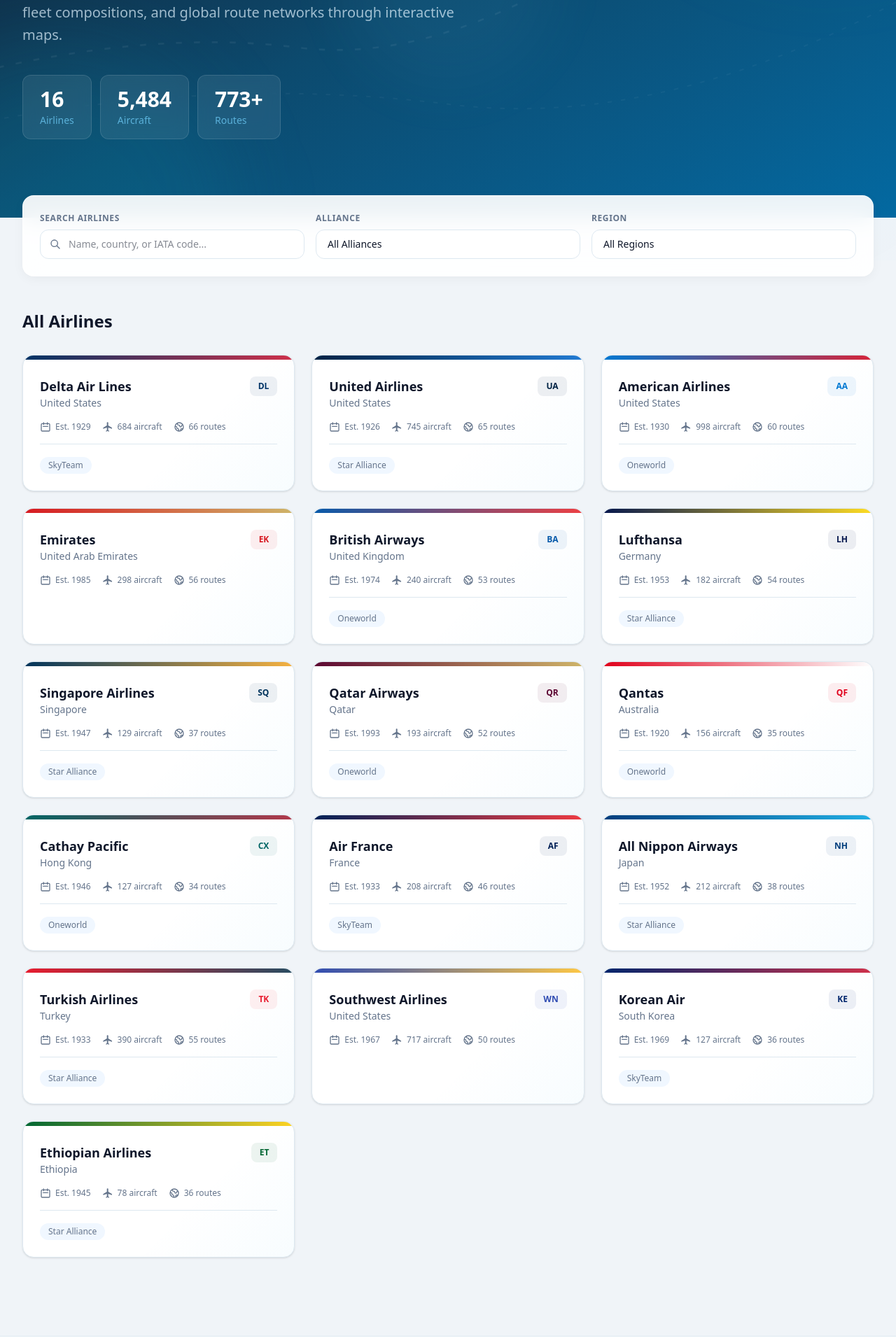
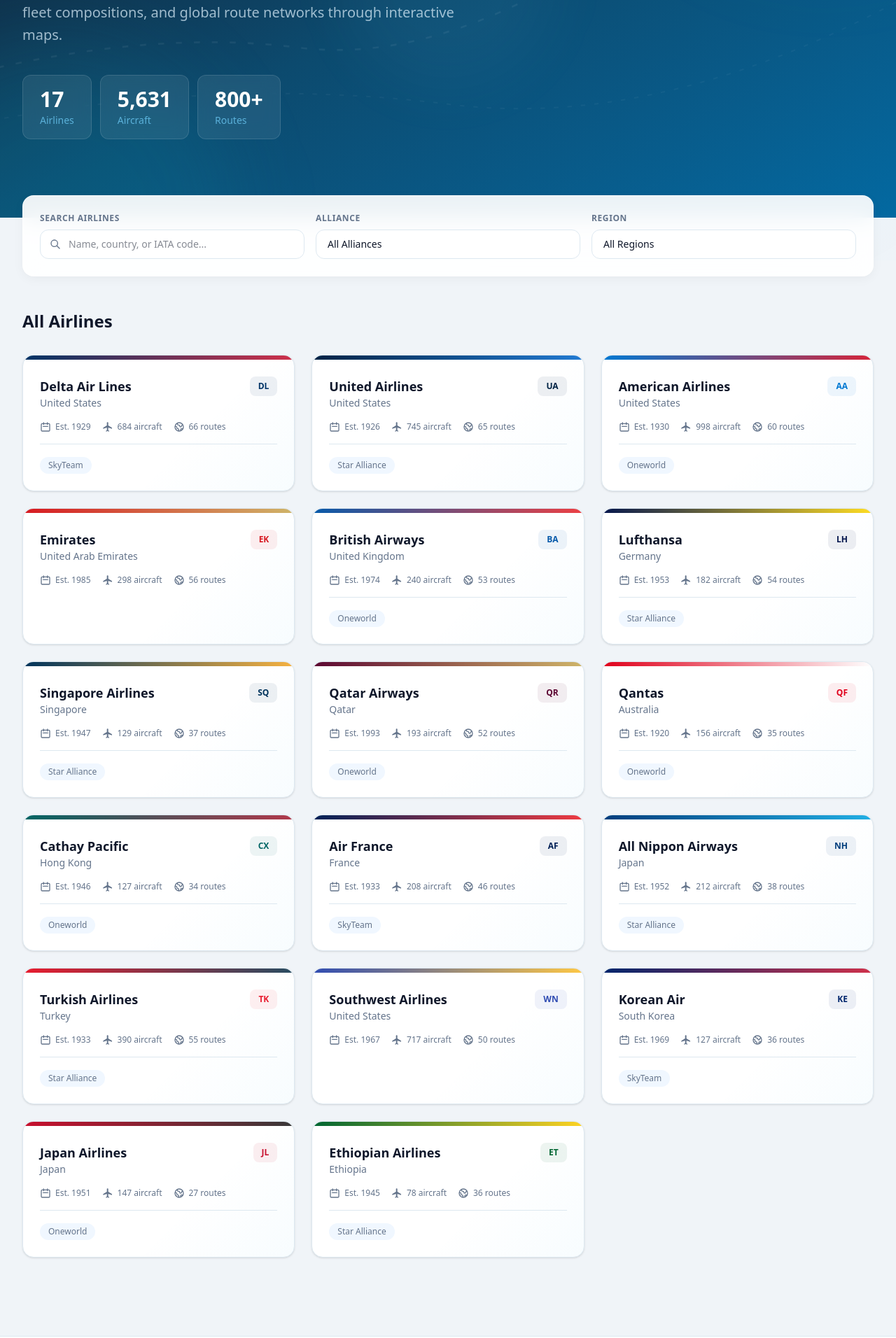
Before and after one commit to nwadhwani-create/random-project-1, a Next.js app in the folder airline-encyclopedia/: page / in a window 1280 px wide. Shown: the part 428-2340 px from the top of the page at 70% size. Built offline with nearby package versions, Linux system fonts and the light colour scheme.

Commit message:
Add Japan Airlines entry to airline encyclopedia
Co-authored-by: nwadhwani-create <nwadhwani-create@users.noreply.github.com>

```diff
--- a/airline-encyclopedia/src/data/airlines.ts
+++ b/airline-encyclopedia/src/data/airlines.ts
@@ -566,6 +566,38 @@ export const airlines: Airline[] = [
     ],
   },
   {
+    slug: "japan-airlines",
+    name: "Japan Airlines",
+    iataCode: "JL",
+    icaoCode: "JAL",
+    country: "Japan",
+    founded: 1951,
+    headquarters: "Tokyo, Japan",
+    alliance: "Oneworld",
+    logoColor: "#C8102E",
+    accentColor: "#1A1A1A",
+    history: `Japan Airlines (JAL) was established on August 1, 1951, and began operations in October 1951 as Japan's first post-war international carrier. The airline was founded as a government-backed company to help rebuild Japan's global air links and rapidly expanded domestic and regional services during the 1950s. JAL's first international flight took place in 1954 on the Tokyo-Honolulu-San Francisco route.\n\nFor decades, JAL served as Japan's flag carrier and became one of Asia's most recognized full-service airlines. The carrier introduced jet aircraft in the 1960s, expanded long-haul operations to North America and Europe, and built Tokyo into one of the world's major aviation gateways. Through the 1980s and 1990s, JAL grew into one of the largest international airlines in the world.\n\nThe airline faced significant financial pressure following the global financial crisis and entered bankruptcy proceedings in 2010, in one of Japan's largest corporate restructurings. Under major reforms, JAL improved profitability, modernized operations, and successfully relisted on the Tokyo Stock Exchange in 2012.\n\nToday, Japan Airlines operates an extensive network across Asia, North America, Europe, and Oceania from its dual Tokyo hubs at Haneda and Narita. The airline is known for high service standards, operational reliability, and continued investment in new-generation aircraft such as the Airbus A350 and Boeing 787.`,
+    fleet: [
+      { model: "A350-1000", manufacturer: "Airbus", count: 6, passengers: "239 (4-class)", range: "8,700 nmi", imageUrl: "https://upload.wikimedia.org/wikipedia/commons/thumb/6/62/Japan_Airlines_Airbus_A350-1041_%28JA01WJ%29_at_Haneda_Airport.jpg/1280px-Japan_Airlines_Airbus_A350-1041_%28JA01WJ%29_at_Haneda_Airport.jpg", imageAlt: "Japan Airlines A350-1000", description: "JAL's flagship long-haul aircraft with the latest first and business class suites." },
+      { model: "A350-900", manufacturer: "Airbus", count: 18, passengers: "369 (2-class)", range: "8,100 nmi", imageUrl: "https://upload.wikimedia.org/wikipedia/commons/thumb/3/36/Japan_Airlines_Airbus_A350-941_%28JA03XJ%29_at_Haneda_Airport.jpg/1280px-Japan_Airlines_Airbus_A350-941_%28JA03XJ%29_at_Haneda_Airport.jpg", imageAlt: "Japan Airlines A350-900", description: "Modern widebody used on high-demand domestic trunk and selected international routes." },
+      { model: "B787-9", manufacturer: "Boeing", count: 22, passengers: "195-239 (2/3-class)", range: "7,530 nmi", imageUrl: "https://upload.wikimedia.org/wikipedia/commons/thumb/2/23/Japan_Airlines_Boeing_787-9_%28JA868J%29_at_Haneda_Airport.jpg/1280px-Japan_Airlines_Boeing_787-9_%28JA868J%29_at_Haneda_Airport.jpg", imageAlt: "Japan Airlines B787-9", description: "Core long-haul aircraft serving North America, Europe, and major Asian cities." },
+      { model: "B787-8", manufacturer: "Boeing", count: 25, passengers: "186-291 (2/3-class)", range: "7,355 nmi", imageUrl: "https://upload.wikimedia.org/wikipedia/commons/thumb/3/33/Japan_Airlines_Boeing_787-846_%28JA822J%29_at_Paris_Air_Show_2013.jpg/1280px-Japan_Airlines_Boeing_787-846_%28JA822J%29_at_Paris_Air_Show_2013.jpg", imageAlt: "Japan Airlines B787-8", description: "Versatile Dreamliner used across medium- and long-haul international operations." },
+      { model: "B777-300ER", manufacturer: "Boeing", count: 13, passengers: "244 (4-class)", range: "7,370 nmi", imageUrl: "https://upload.wikimedia.org/wikipedia/commons/thumb/3/31/Japan_Airlines_Boeing_777-346ER_%28JA734J%29_at_John_F._Kennedy_International_Airport.jpg/1280px-Japan_Airlines_Boeing_777-346ER_%28JA734J%29_at_John_F._Kennedy_International_Airport.jpg", imageAlt: "Japan Airlines B777-300ER", description: "Long-haul flagship connecting Tokyo with major intercontinental destinations." },
+      { model: "B767-300ER", manufacturer: "Boeing", count: 20, passengers: "199-252 (2-class)", range: "5,990 nmi", imageUrl: "https://upload.wikimedia.org/wikipedia/commons/thumb/f/f7/Japan_Airlines_Boeing_767-346ER_%28JA615J%29_at_Tokyo_International_Airport.jpg/1280px-Japan_Airlines_Boeing_767-346ER_%28JA615J%29_at_Tokyo_International_Airport.jpg", imageAlt: "Japan Airlines B767-300ER", description: "Proven widebody serving medium-haul international and higher-density domestic routes." },
+      { model: "B737-800", manufacturer: "Boeing", count: 43, passengers: "165 (2-class)", range: "2,935 nmi", imageUrl: "https://upload.wikimedia.org/wikipedia/commons/thumb/9/9f/Japan_Airlines_Boeing_737-846_%28JA322J%29_at_Tokyo_International_Airport.jpg/1280px-Japan_Airlines_Boeing_737-846_%28JA322J%29_at_Tokyo_International_Airport.jpg", imageAlt: "Japan Airlines B737-800", description: "Narrowbody workhorse for domestic and short-haul regional services." },
+    ],
+    hubs: [a.HND, a.NRT],
+    routes: [
+      route("HND", "JFK"), route("HND", "LAX"), route("HND", "SFO"), route("HND", "ORD"), route("HND", "SEA"),
+      route("HND", "LHR"), route("HND", "CDG"), route("HND", "FRA"), route("HND", "HEL"),
+      route("HND", "SIN"), route("HND", "BKK"), route("HND", "HKG"), route("HND", "TPE"), route("HND", "ICN"),
+      route("HND", "DEL"), route("HND", "SYD"),
+      route("NRT", "JFK"), route("NRT", "BOS"), route("NRT", "DFW"), route("NRT", "LHR"), route("NRT", "HEL"),
+      route("NRT", "SIN"), route("NRT", "KUL"), route("NRT", "BOM"), route("NRT", "MNL"), route("NRT", "CGK"),
+      route("NRT", "HNL"),
+    ],
+  },
+  {
     slug: "ethiopian-airlines",
     name: "Ethiopian Airlines",
     iataCode: "ET",
```
